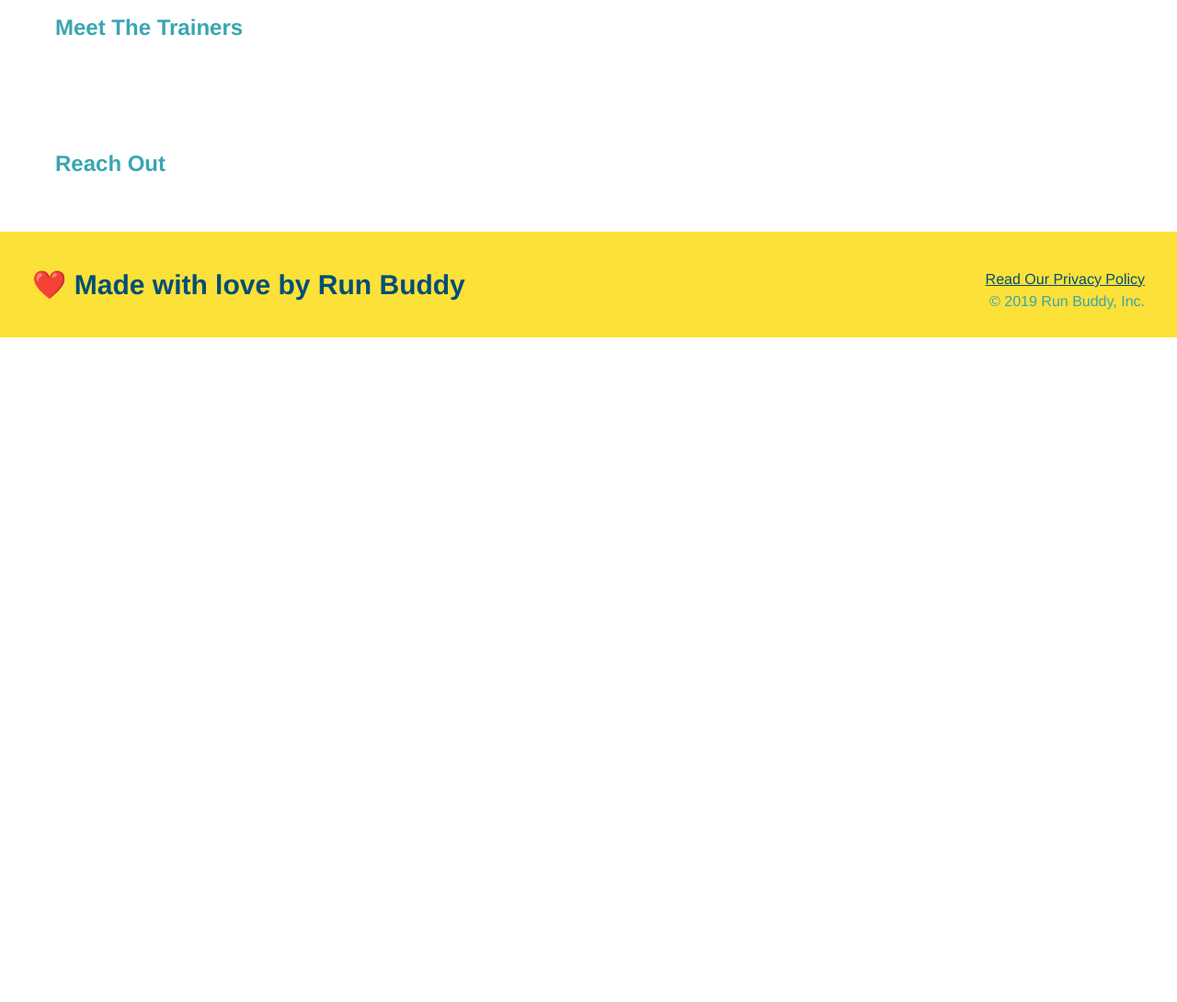
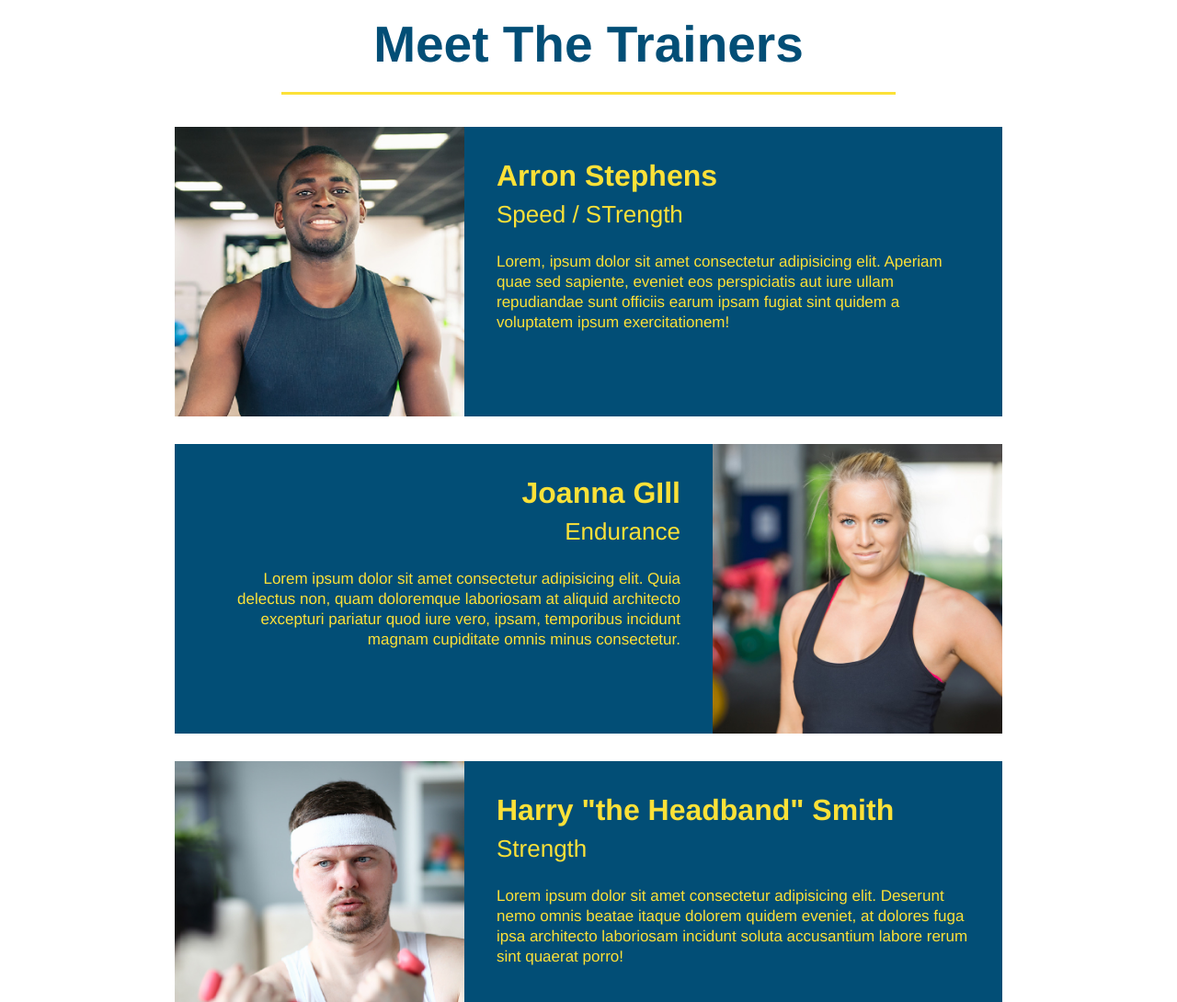
Before and after one commit to Droth2/run-buddy, a plain HTML site: page index.html in a window 1280 px wide. Shown: the part 2680-3770 px from the top of the page at 92% size. Before the commit the page ends 3047 px from the top, so only its background shows below. Drawn offline with Linux system fonts and the light colour scheme.

Commit message:
<meet the trainers section>

```diff
--- a/assets/css/style.css
+++ b/assets/css/style.css
@@ -180,3 +180,50 @@ section {
 .steps span {
     font-size: 38px;
 }
+
+.trainers {
+    text-align: center;
+}
+
+.trainer {
+    width: 900px;
+    margin: 0 auto 30px auto;
+    background: #024e76;
+    color: #fce138;
+    overflow: auto;
+}
+
+.trainer img {
+    width: 35%;
+    float: left;
+}
+
+.trainer-bio {
+    padding: 35px;
+    float: left;
+    width: 65%;
+}
+
+.text-left {
+    text-align: left;
+}
+
+.text-right {
+    text-align: right;
+}
+
+.trainer-bio h3 {
+    font-size: 32px;
+    margin-bottom: 8px;
+}
+
+.trainer-bio h4 {
+    font-weight: lighter;
+    font-size: 26px;
+    margin-bottom: 25px;
+}
+
+.trainer-bio p {
+    font-size: 17px;
+    line-height: 1.3;
+}
--- a/index.html
+++ b/index.html
@@ -107,8 +107,44 @@
         </section>
 
         <!-- "meet the trainers" section -->
-        <section>
-            <h2>Meet The Trainers</h2>
+        <section id="your-trainers" class="trainers">
+            <h2 class="section-title primary-border">Meet The Trainers</h2>
+
+            <!--first rainer bio -->
+            <article class="trainer">
+                <img src="assets/images/01-05-trainers/trainer-1.jpg" alt="Arron Stephens in his workout clothes, ready to pump iron" />
+                <div class="trainer-bio text-left">
+                    <h3>Arron Stephens</h3>
+                    <h4>Speed / STrength</h4>
+                    <p>
+                        Lorem, ipsum dolor sit amet consectetur adipisicing elit. Aperiam quae sed sapiente, eveniet eos perspiciatis aut iure ullam repudiandae sunt officiis earum ipsam fugiat sint quidem a voluptatem ipsum exercitationem!
+                    </p>
+                </div>
+            </article>
+
+            <!-- second trainer -->
+            <article class="trainer">
+                <div class="trainer-bio text-right">
+                    <h3>Joanna GIll</h3>
+                    <h4>Endurance</h4>
+                    <p>
+                        Lorem ipsum dolor sit amet consectetur adipisicing elit. Quia delectus non, quam doloremque laboriosam at aliquid architecto excepturi pariatur quod iure vero, ipsam, temporibus incidunt magnam cupiditate omnis minus consectetur.
+                    </p>
+                </div>
+                <img src="assets/images/01-05-trainers/trainer-2.jpg" alt="Joanna Gill cooling off after a workout" />
+            </article>
+
+            <!--third trainer bio -->
+            <article class="trainer">
+                <img src="assets/images/01-05-trainers/trainer-3.jpg" alt="Harry Smith wearing a headband and lifting comically small pink weights" />
+                <div class="trainer-bio text-left">
+                    <h3>Harry "the Headband" Smith</h3>
+                    <h4>Strength</h4>
+                    <p>
+                        Lorem ipsum dolor sit amet consectetur adipisicing elit. Deserunt nemo omnis beatae itaque dolorem quidem eveniet, at dolores fuga ipsa architecto laboriosam incidunt soluta accusantium labore rerum sint quaerat porro!
+                    </p>
+                </div>
+            </article>
         </section>
 
         <!-- "reach out" section -->
```
Also changed, not shown: assets/images/01-05-trainers/trainer-1.jpg (added), assets/images/01-05-trainers/trainer-2.jpg (added), assets/images/01-05-trainers/trainer-3.jpg (added).
